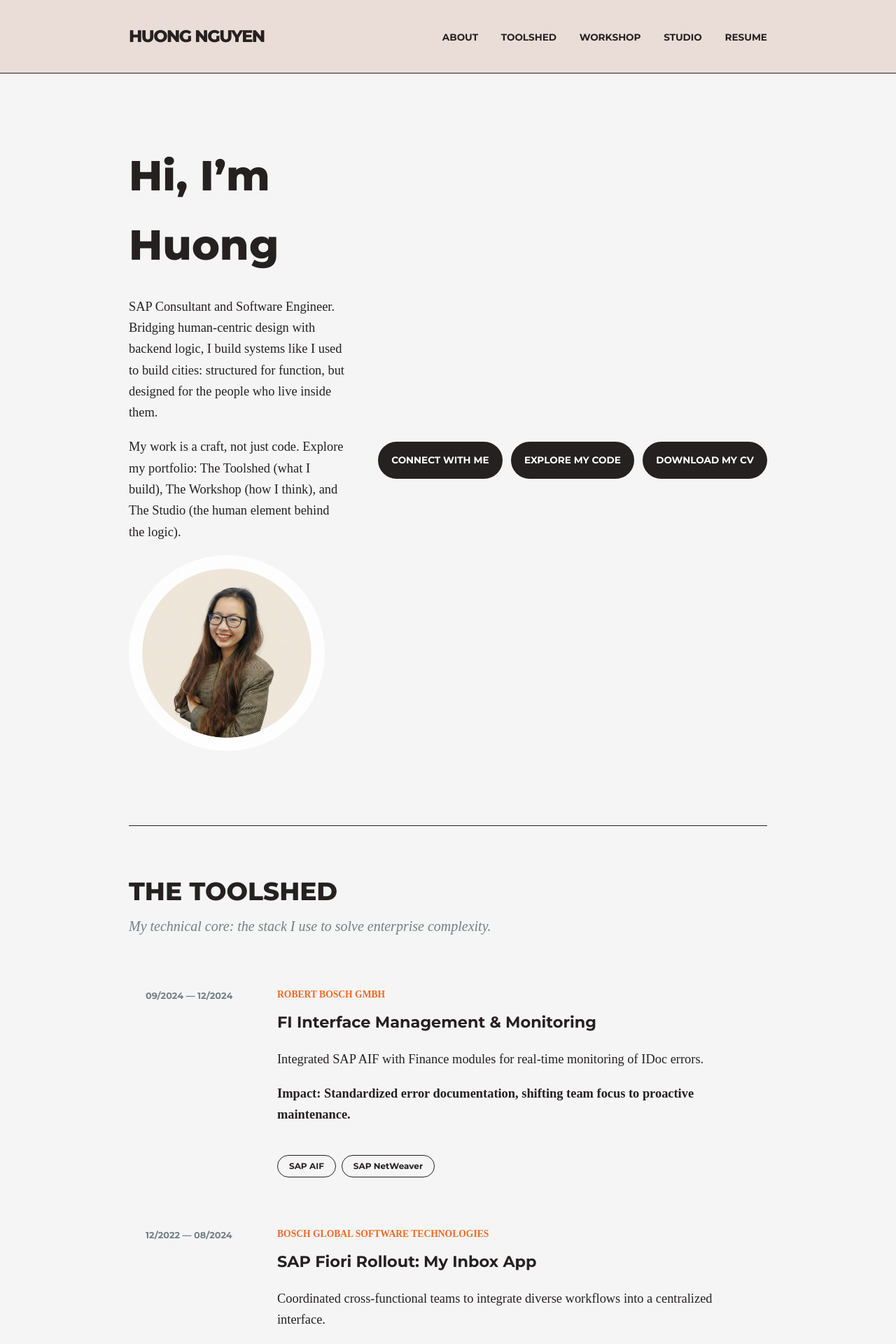
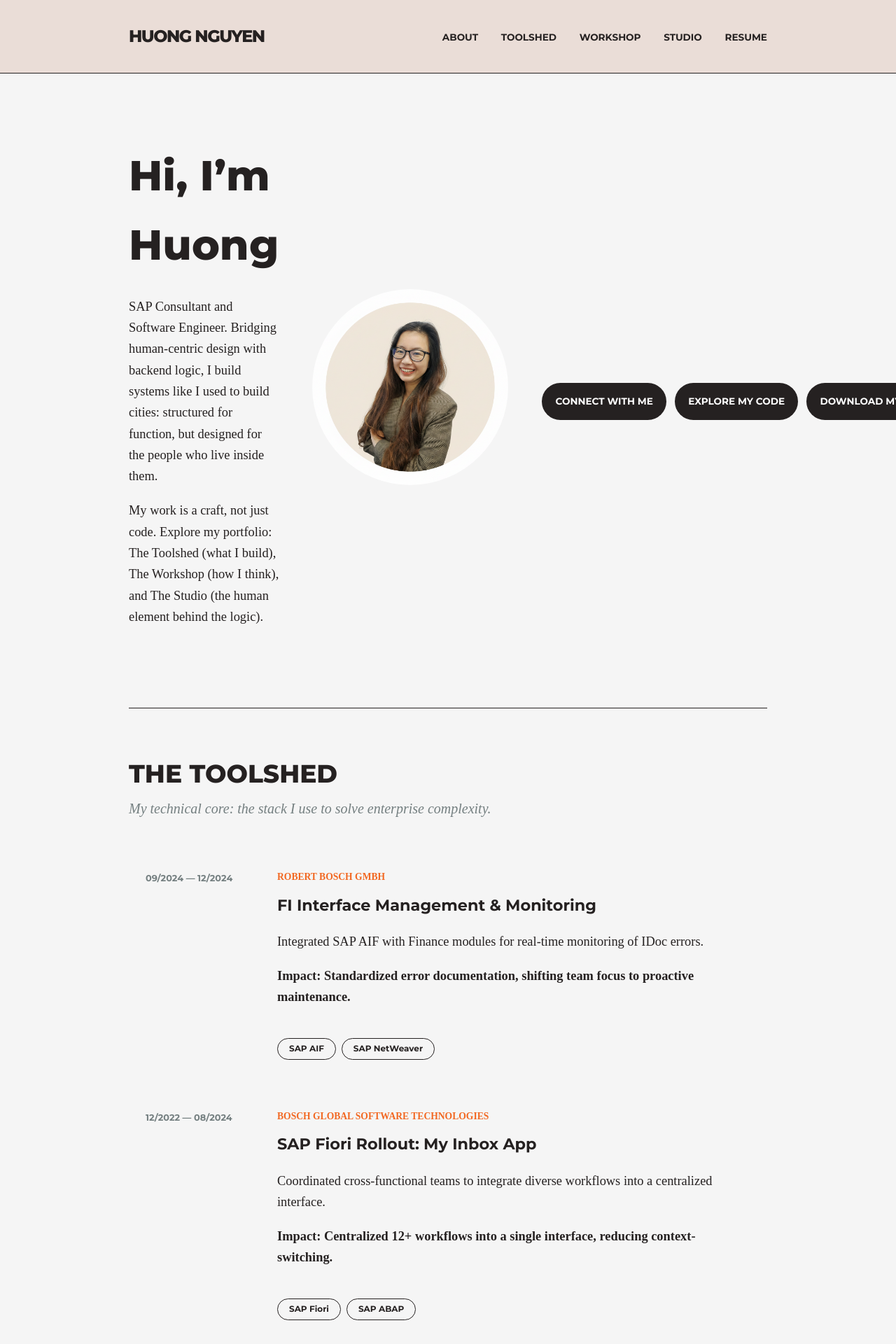
Before and after one commit to huongntn/portfolio-website, a Jekyll site: the page built from index.html, in a window 1280 px wide. Shown: the top 1920 px of the page at 70% size. Built offline with Jekyll 4.4.1, drawn with Linux system fonts in a browser that asks for light colours; some web fonts are replaced.

Commit message:
Update index.html

```diff
--- a/index.html
+++ b/index.html
@@ -8,16 +8,16 @@ title: Home
     <h1>Hi, I’m Huong</h1>
     <p>SAP Consultant and Software Engineer. Bridging human-centric design with backend logic, I build systems like I used to build cities: structured for function, but designed for the people who live inside them.</p>
     <p>My work is a craft, not just code. Explore my portfolio: The Toolshed (what I build), The Workshop (how I think), and The Studio (the human element behind the logic).</p>
+  </div>
 
-    <div class="hero-profile">
-      <img src="{{ '/assets/photos/profile_photo.png' | relative_url }}" alt="Huong Nguyen" style="width:280px;height:280px;border-radius:50%;object-fit:cover;">
-    </div>
+  <div class="hero-profile">
+    <img src="{{ '/assets/photos/profile_photo.png' | relative_url }}" alt="Huong Nguyen" style="width:280px;height:280px;border-radius:50%;object-fit:cover;">
   </div>
 
   <div class="hero-buttons">
-      <a href="https://www.linkedin.com/in/nguyen-huong" class="btn-dark" target="_blank">Connect with Me</a>
-      <a href="https://www.github.com/huongntn" class="btn-dark" target="_blank">Explore My Code</a>
-      <a href="{{ '/assets/files/resume.pdf' | relative_url }}" class="btn-dark" target="_blank" rel="noopener noreferrer">Download My CV</a>
+    <a href="https://www.linkedin.com/in/nguyen-huong" class="btn-dark" target="_blank">Connect with Me</a>
+    <a href="https://www.github.com/huongntn" class="btn-dark" target="_blank">Explore My Code</a>
+    <a href="{{ '/assets/files/resume.pdf' | relative_url }}" class="btn-dark" target="_blank" rel="noopener noreferrer">Download My CV</a>
   </div>
 </div>
 
```
